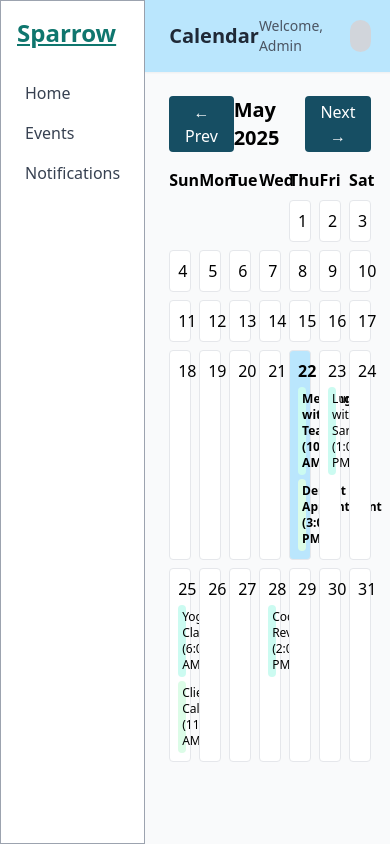
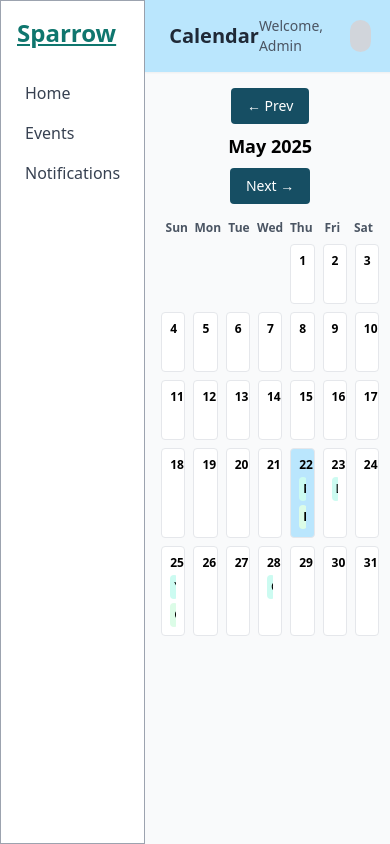
Before and after one commit to rajkumar2003-12/Calendar-chennai, a React (Vite) app: page / in a window 390 px wide. Built offline with nearby package versions, Linux system fonts and the light colour scheme.

Commit message:
add mobile view

```diff
--- a/src/components/calendar.tsx
+++ b/src/components/calendar.tsx
@@ -50,34 +50,35 @@ const Calendar = () => {
   const calendarDays = Array.from({ length: daysInMonth }, (_, i) => i + 1);
 
   return (
-    <div><Navbar/>
-    <div className="p-6 max-w-4xl mx-auto">
-      <div className="flex justify-between items-center mb-4">
+    <div className="flex flex-col min-h-screen bg-gray-50">
+      <Navbar />
+      <div className="p-4 sm:p-6 w-full max-w-6xl mx-auto">
+        <div className="flex flex-col sm:flex-row justify-between items-center gap-2 sm:gap-0 mb-4">
           <button
-          className="bg-cyan-900 text-white px-3 py-1 rounded"
+            className="bg-cyan-900 text-white px-4 py-2 rounded text-sm sm:text-base"
             onClick={() => changeMonth(-1)}
           >
             ← Prev
           </button>
-        <h2 className="text-xl font-semibold">
+
+          <h2 className="text-lg sm:text-2xl font-semibold text-center">
             {currentDate.toLocaleString("default", { month: "long" })}{" "}
             {currentDate.getFullYear()}
           </h2>
+
           <button
-          className="bg-cyan-900 text-white px-3 py-1 rounded"
+            className="bg-cyan-900 text-white px-4 py-2 rounded text-sm sm:text-base"
             onClick={() => changeMonth(1)}
           >
             Next →
           </button>
         </div>
-
-      <div className="grid grid-cols-7 gap-2 text-center font-semibold">
+        <div className="grid grid-cols-7 text-xs sm:text-sm font-semibold text-center">
           {["Sun", "Mon", "Tue", "Wed", "Thu", "Fri", "Sat"].map((day) => (
-          <div key={day}>{day}</div>
+            <div key={day} className="text-gray-600">{day}</div>
           ))}
         </div>
-
-      <div className="grid grid-cols-7 gap-2 mt-2">
+        <div className="grid grid-cols-7 gap-2 mt-2 text-xs sm:text-sm">
           {Array.from({ length: firstDayOfMonth }).map((_, i) => (
             <div key={`empty-${i}`}></div>
           ))}
@@ -92,24 +93,29 @@ const Calendar = () => {
             return (
               <div
                 key={day}
-              className={`p-2 border rounded relative ${
+                className={`p-2 sm:p-3 border rounded relative h-auto min-h-[60px] sm:min-h-[80px] ${
                   isToday(day) ? "bg-sky-200 font-bold" : "bg-white"
                 }`}
               >
-              <div>{day}</div>
-              {dayEvents.map((event, index) => (
+                <div className="font-semibold">{day}</div>
+                <div className="mt-1 space-y-1 max-h-20 overflow-y-auto">
+                  {dayEvents.slice(0, 2).map((event, index) => (
                     <div
                       key={index}
-                  className={`text-xs mt-1 p-1 rounded ${
+                      className={`text-xs p-1 rounded truncate ${
                         index % 2 === 0 ? "bg-teal-100" : "bg-green-100"
                       }`}
+                      title={`${event.title} at ${event.time}`}
                     >
                       {event.title} ({event.time})
                     </div>
                   ))}
                   {dayEvents.length > 2 && (
-                <div className="text-xs text-red-500">+ More Events</div>
+                    <div className="text-[10px] text-red-500">
+                      + More Events
+                    </div>
                   )}
+                </div>
               </div>
             );
           })}
```
Lines whose indentation alone changed are shown as unchanged.
